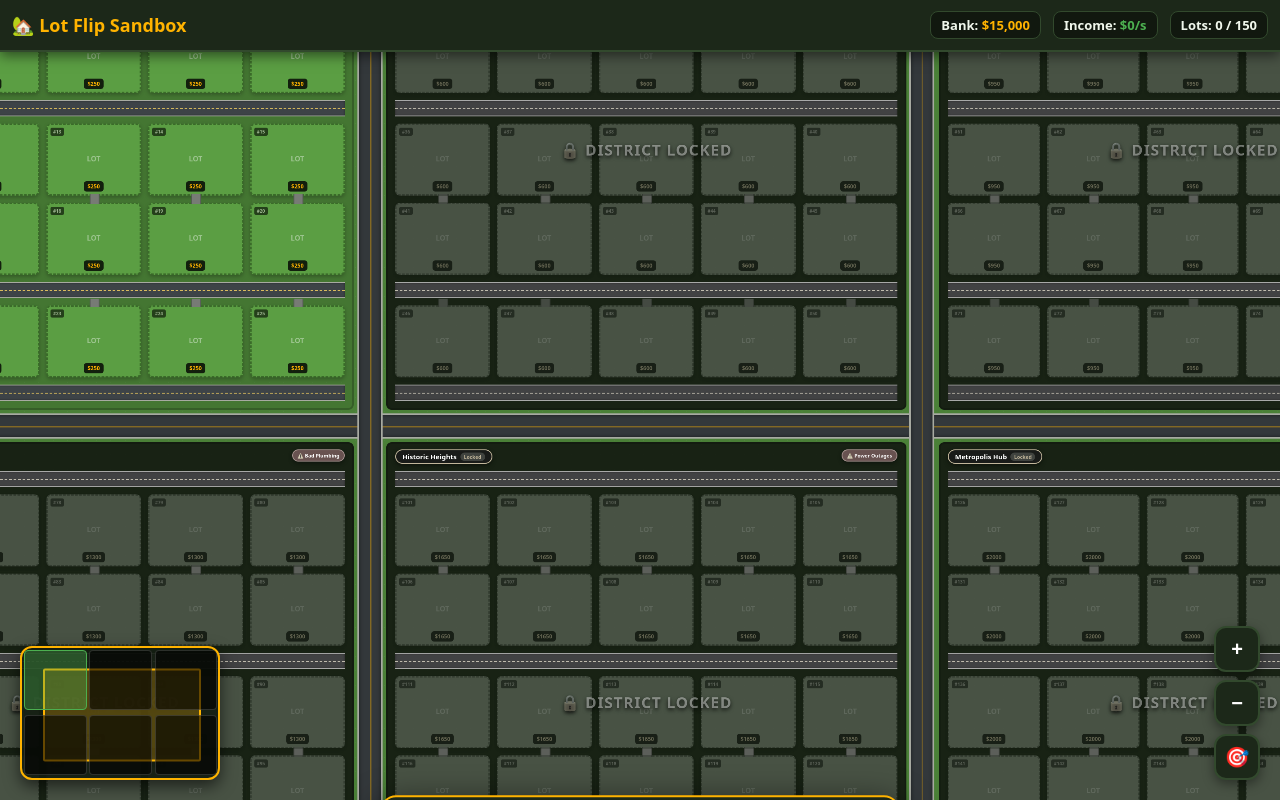
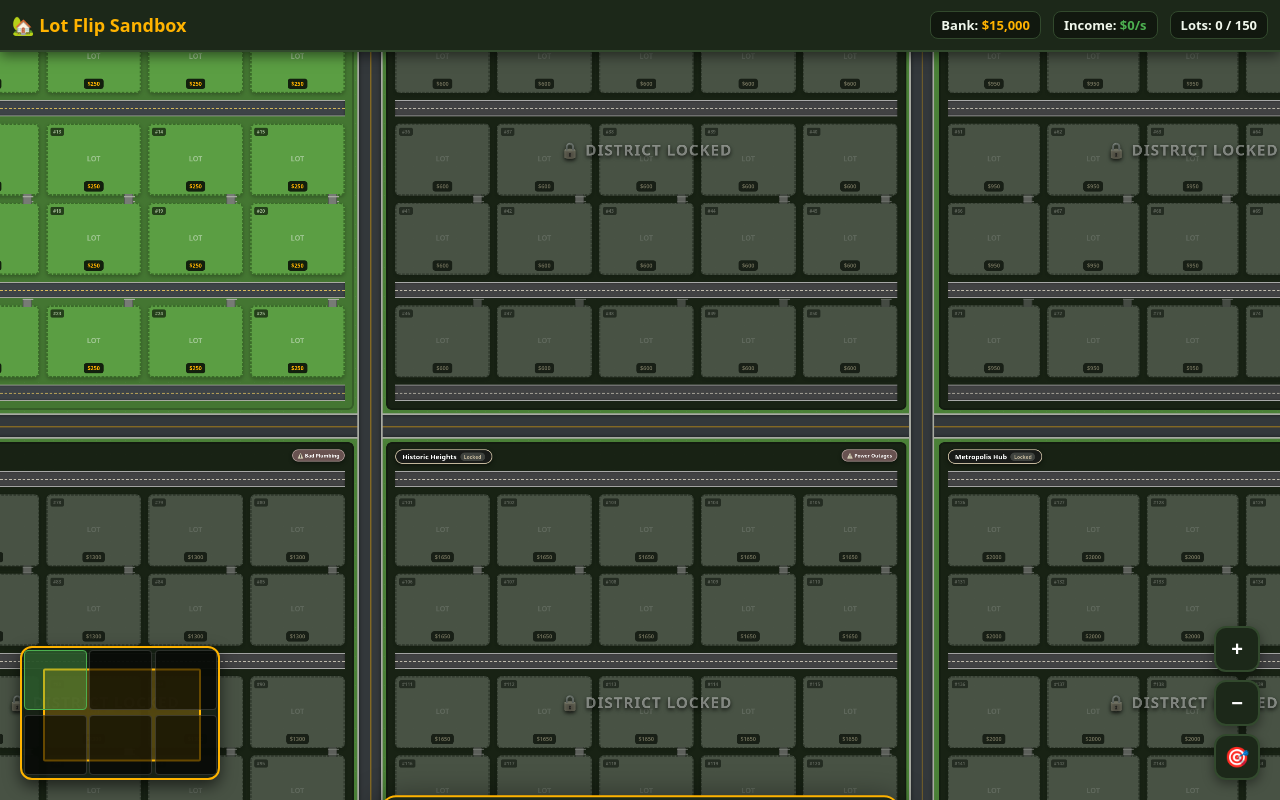
Before and after one commit to tplunkett09/Lot-Flip-Beta, a plain HTML site: page index.html in a window 1280 px wide. Drawn offline with Linux system fonts and the light colour scheme.

Commit message:
Update index.html

```diff
--- a/index.html
+++ b/index.html
@@ -120,12 +120,11 @@ header {
 }
 .hazard-chip.fixed { background: rgba(76,175,80,0.9); border-color: #81c784; }
 
-/* 25 Lot Block Grid Layout with Dedicated Road Lanes */
+/* 25 Lot Block Grid Layout */
 .district-canvas {
   width: 100%; height: 100%; padding-top: 44px; display: flex; flex-direction: column; justify-content: space-between; position: relative;
 }
 
-/* Local Road Lines */
 .local-road-h {
   height: 36px; width: 100%; background: var(--road-sub);
   border-top: 2px solid var(--curb); border-bottom: 2px solid var(--curb);
@@ -140,7 +139,7 @@ header {
   display: grid; grid-template-columns: repeat(5, 1fr); gap: 16px; width: 100%; height: 160px;
 }
 
-/* Individual Lot Styling & Dynamic Driveway Connectors */
+/* Individual Lot & Side-Aligned Driveway Connection */
 .lot {
   background: #5b9e43; border: 3px dashed #3a6b29; border-radius: 10px;
   position: relative; display: flex; flex-direction: column; justify-content: space-between;
@@ -151,14 +150,32 @@ header {
 .lot.purchased { background: #263622; border: 3px solid var(--gold); box-shadow: inset 0 0 12px rgba(255,179,0,0.2); }
 .lot.locked-lot { opacity: 0.45; cursor: not-allowed; }
 
-/* Driveway Pavements Anchored to Facing Road */
+/* Side-aligned Driveway Extensions */
 .lot.to-bottom::after {
-  content: ""; position: absolute; bottom: -18px; left: calc(50% - 9px);
-  width: 18px; height: 18px; background: #777b75; border-left: 2px solid #545954; border-right: 2px solid #545954; z-index: 4;
+  content: ""; position: absolute; bottom: -18px; right: 14px;
+  width: 16px; height: 18px; background: #777b75;
+  border-left: 2px solid #545954; border-right: 2px solid #545954; z-index: 4;
 }
+.lot.to-bottom::before {
+  content: ""; position: absolute; bottom: -18px; right: 10px;
+  width: 24px; height: 3px; background: var(--curb); z-index: 5;
+}
+
 .lot.to-top::after {
-  content: ""; position: absolute; top: -18px; left: calc(50% - 9px);
-  width: 18px; height: 18px; background: #777b75; border-left: 2px solid #545954; border-right: 2px solid #545954; z-index: 4;
+  content: ""; position: absolute; top: -18px; right: 14px;
+  width: 16px; height: 18px; background: #777b75;
+  border-left: 2px solid #545954; border-right: 2px solid #545954; z-index: 4;
+}
+.lot.to-top::before {
+  content: ""; position: absolute; top: -18px; right: 10px;
+  width: 24px; height: 3px; background: var(--curb); z-index: 5;
+}
+
+/* Commercial / Civic Parking Apron */
+.lot.business-parking::after {
+  right: 50% !important; transform: translateX(50%);
+  width: 60% !important; border: 1px solid #f8f8ef;
+  background: repeating-linear-gradient(90deg, #777b75, #777b75 10px, #f8f8ef 10px, #f8f8ef 12px);
 }
 
 .lot-header { width: 100%; display: flex; justify-content: space-between; align-items: center; z-index: 6; }
@@ -235,7 +252,6 @@ header {
     <div id="map-world">
       <div class="terrain-overlay"></div>
 
-      <!-- Major Connecting Boulevards & Avenues -->
       <div class="city-roads">
         <div class="main-avenue-h" style="top: 1172px;"></div>
         <div class="main-avenue-v" style="left: 1172px;"></div>
@@ -266,7 +282,6 @@ header {
 </div>
 
 <script>
-// Game Data & Config
 const DISTRICTS = [
   { id: 0, name: "Suburban Springs", req: 0, hazard: null, gridPos: [0,0] },
   { id: 1, name: "Downtown Core", req: 10, hazard: "High Crime Rate", gridPos: [0,2] },
@@ -277,12 +292,12 @@ const DISTRICTS = [
 ];
 
 const BUILDINGS = {
-  ranch: { name: "Ranch Home", cost: 500, val: 900, rent: 45, icon: "🏡" },
-  colonial: { name: "Colonial House", cost: 1200, val: 2100, rent: 110, icon: "🏛️" },
-  mansion: { name: "Luxury Mansion", cost: 3500, val: 6500, rent: 320, icon: "🏰" },
-  apartment: { name: "Apartment Block", cost: 8000, val: 14000, rent: 750, icon: "🏢" },
-  park: { name: "City Park", cost: 2000, val: 2000, rent: 0, fix: true, icon: "🌳" },
-  police: { name: "Police Station", cost: 5000, val: 5000, rent: 0, fix: true, icon: "🚓" }
+  ranch: { name: "Ranch Home", cost: 500, val: 900, rent: 45, icon: "🏡", biz: false },
+  colonial: { name: "Colonial House", cost: 1200, val: 2100, rent: 110, icon: "🏛️", biz: false },
+  mansion: { name: "Luxury Mansion", cost: 3500, val: 6500, rent: 320, icon: "🏰", biz: false },
+  apartment: { name: "Apartment Block", cost: 8000, val: 14000, rent: 750, icon: "🏢", biz: true },
+  park: { name: "City Park", cost: 2000, val: 2000, rent: 0, fix: true, icon: "🌳", biz: true },
+  police: { name: "Police Station", cost: 5000, val: 5000, rent: 0, fix: true, icon: "🚓", biz: true }
 };
 
 let money = 15000;
@@ -298,7 +313,7 @@ let lotsData = Array.from({ length: 150 }, (_, i) => ({
 
 let selectedLotId = null;
 
-// Universal Pointer Camera Engine
+// Camera Engine
 const viewport = document.getElementById("viewport");
 const world = document.getElementById("map-world");
 const miniViewport = document.getElementById("mini-viewport");
@@ -327,7 +342,6 @@ function updateTransform() {
 
   world.style.transform = `translate3d(${panX}px, ${panY}px, 0px) scale(${scale})`;
 
-  // Minimap Sync
   const miniW = 200;
   const miniH = 134;
   const wRatio = miniW / 3600;
@@ -343,7 +357,6 @@ function updateTransform() {
   miniViewport.style.transform = `translate(${boxX}px, ${boxY}px)`;
 }
 
-// Pointer Event Listeners
 viewport.addEventListener("pointerdown", (e) => {
   viewport.setPointerCapture(e.pointerId);
   activePointers.set(e.pointerId, { x: e.clientX, y: e.clientY });
@@ -411,7 +424,7 @@ function centerMap() {
   updateTransform();
 }
 
-// Render City Map with Perimeter & Internal Roads
+// Render City
 function renderCity() {
   const layer = document.getElementById("district-layer");
   layer.innerHTML = "";
@@ -455,7 +468,6 @@ function renderCity() {
 
     layer.appendChild(distEl);
 
-    // Populate Lots across rows with dedicated road adjacency
     const startIdx = d.id * 25;
     for (let r = 0; r < 5; r++) {
       const rowEl = distEl.querySelector(`#row-${r}-${d.id}`);
@@ -464,9 +476,9 @@ function renderCity() {
         const lot = lotsData[i];
         const lotEl = document.createElement("div");
 
-        // Rows 0 & 2 face downward to internal street; Rows 1, 3 & 4 face upward
         const roadFacing = (r === 0 || r === 2) ? "to-bottom" : "to-top";
-        lotEl.className = `lot ${roadFacing} ${lot.status === 'built' ? 'purchased' : ''} ${isUnlocked ? '' : 'locked-lot'}`;
+        const isBiz = lot.building && BUILDINGS[lot.building].biz;
+        lotEl.className = `lot ${roadFacing} ${isBiz ? 'business-parking' : ''} ${lot.status === 'built' ? 'purchased' : ''} ${isUnlocked ? '' : 'locked-lot'}`;
 
         let content = `<div class="lot-header"><span class="lot-num">#${i + 1}</span></div>`;
         if (lot.status === 'built') {
@@ -514,7 +526,6 @@ function renderMinimap() {
   });
 }
 
-// Lot Sheet Options
 function openLotSheet(id) {
   selectedLotId = id;
   const lot = lotsData[id];
@@ -611,7 +622,6 @@ function updateHUD() {
   });
 }
 
-// Game Loop: Revenue Ticks
 setInterval(() => {
   lotsData.forEach(l => {
     if (l.status === 'built') {
@@ -625,7 +635,6 @@ setInterval(() => {
   updateHUD();
 }, 500);
 
-// Initialize Map Engine
 window.addEventListener("load", () => {
   renderCity();
   centerMap();
```
